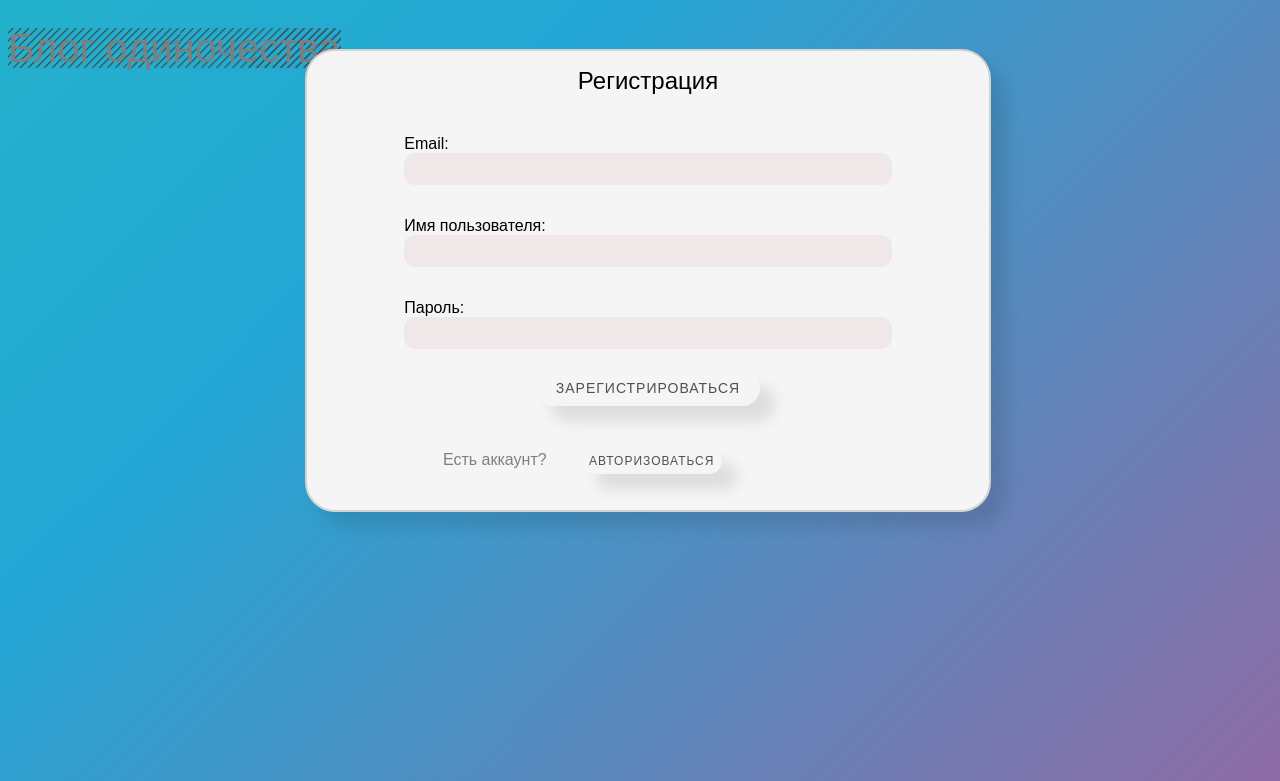
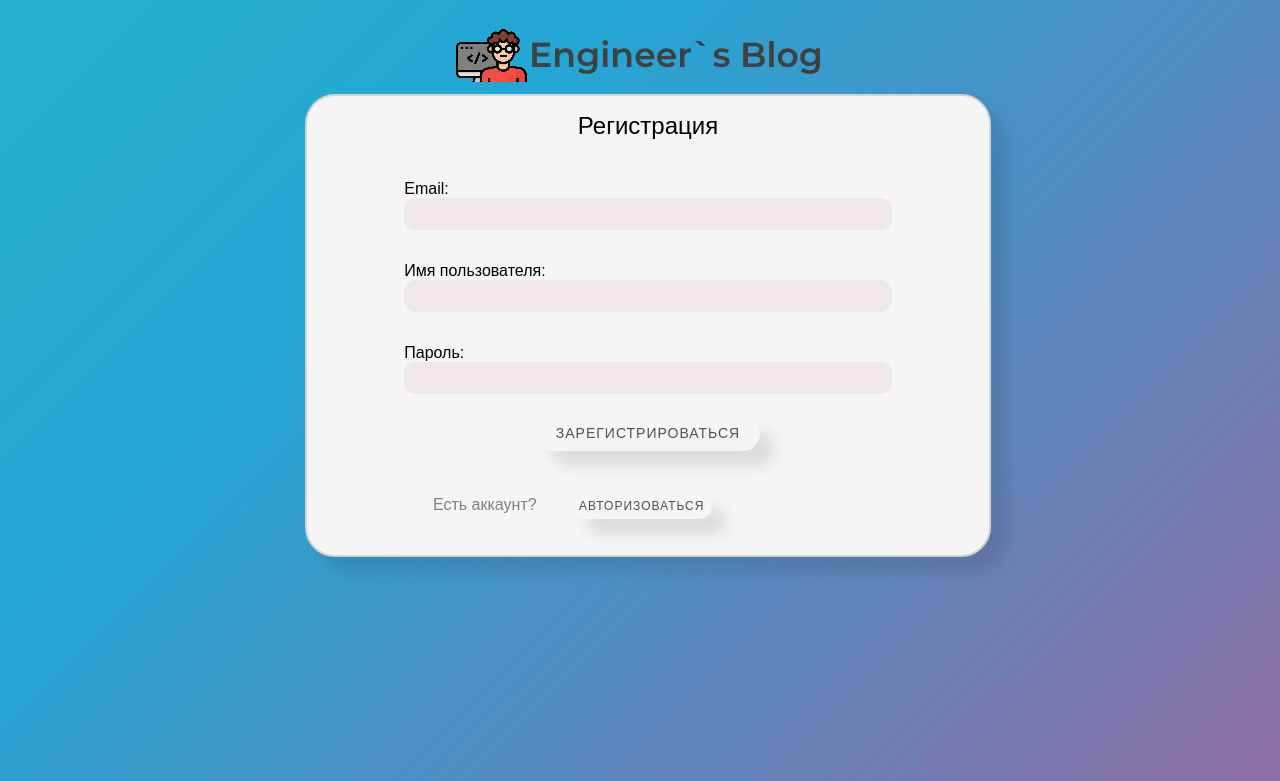
Before and after one commit to sensensation/django-blog, a Django app: page /accounts/signup/ in a window 1280 px wide. Shown: the top 781 px of the page. Run offline with Django 4.2, Linux system fonts and the light colour scheme.

Commit message:
Ver 8b - permisions update

```diff
--- a/blogconfig/static/bboard/style.css
+++ b/blogconfig/static/bboard/style.css
@@ -170,7 +170,7 @@ nav li {
 
 .top-menu li {
 	display: inline-block;
-	padding: 10px 8px;
+	padding: 1px 1px;
 	margin-left: 1px;
 }
 .top-menu a {
--- a/blogconfig/templates/bboard/index.html
+++ b/blogconfig/templates/bboard/index.html
@@ -10,6 +10,7 @@
    <img src="{{ bb.image.url }}"  class="picture">
    {% endif %}
    <p style="text-align:center;" class="help_message"> {{ bb.published|date:"d.m.Y" }}
+   {% if user.is_authenticated %}
    <div style="float: left;  margin: -44px 75px;">
       <form method="POST" action="{% url 'post_delete' bb.id %}">
          {% csrf_token %}
@@ -19,6 +20,7 @@
    <div style="float: right; margin: -44px 75px;">
       <a href="{% url 'post_edit' bb.id %}" class="post_button">Редактировать</a>
    </div>
+   {% endif %}
 </div>
 {% endfor %}
 {% endblock %}
--- a/blogconfig/templates/layout/logbase.html
+++ b/blogconfig/templates/layout/logbase.html
@@ -10,10 +10,10 @@
       {% endblock %}
   </head>
   <body>
-   <header>
-      <h1 class="head_title">Блог одиночества</h1>
+   <header style="text-align:center;">
+      <a href="{% url 'index' %}"><img src="/media/logo.png" alt="none"></a>
    </header>
-    <div>
+    <div style="padding-top: 2%;">
     {% block content %}
     {% endblock content %}
     </div>
--- a/blogconfig/templates/registration/login.html
+++ b/blogconfig/templates/registration/login.html
@@ -17,7 +17,7 @@
                 <button type='submit' class="auth_button">Авторизоваться</button>
             </form>
             <div class="account">
-              <div style="float: left; margin: -2px 80px;">
+              <div style="float: left; margin: -2px 50px;">
                 Новый пользователь? <a class="auth_tiny_button" href="{% url 'signup' %}">Регистрация</a>
               </div>
             </div>
--- a/blogconfig/templates/registration/signup.html
+++ b/blogconfig/templates/registration/signup.html
@@ -17,7 +17,7 @@
                 <button type='submit' class="auth_button">Зарегистрироваться</button>
             </form>
             <div class="account">
-              <div style="float: left; margin: -2px 120px;">
+              <div style="float: left; margin: -2px 110px;">
                 Есть аккаунт? <a class="auth_tiny_button" href="{% url 'login' %}">Авторизоваться</a></p>
               </div>
             </div>
```
Also changed, not shown: blogconfig/db.sqlite3, blogconfig/media/images/1428043028_1.jpg (added).
